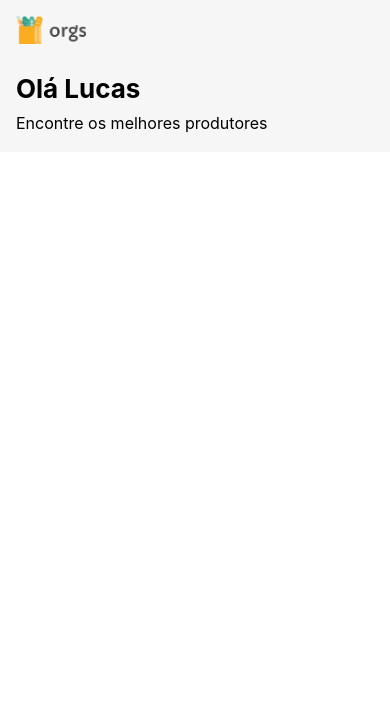
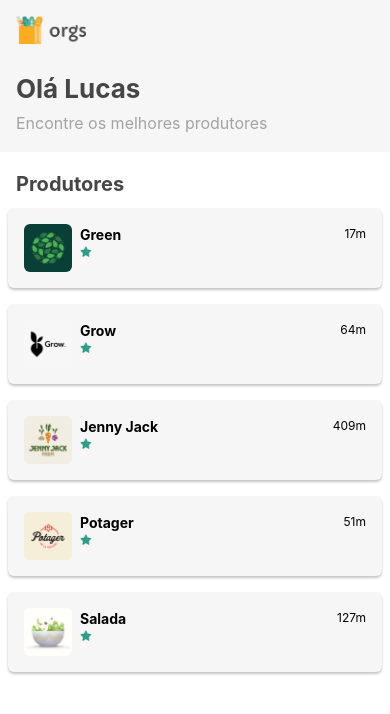
Before and after one commit to lucasmoraist/Orgs-Hooks, a React Native app in the folder orgsHooks/: screen / in a window 390 px wide. Shown: the top 714 px of the page. Built offline with nearby package versions, Linux system fonts and the light colour scheme.

Commit message:
Criando cards dos produtores utilizando useState e estilizando eles

```diff
--- a/orgsHooks/App.js
+++ b/orgsHooks/App.js
@@ -1,11 +1,17 @@
 import React from 'react';
-import { Text, SafeAreaView } from 'react-native';
+import { SafeAreaView, StyleSheet } from 'react-native';
 import Home from './src/Screens/Home';
 
 export default function App(){
   return<>
-    <SafeAreaView>
+    <SafeAreaView style={estilos.tela}>
       <Home/>
     </SafeAreaView>
   </>
 }
+
+const estilos = StyleSheet.create({
+  tela:{
+    flex: 1
+  }
+})
--- /dev/null
+++ b/orgsHooks/src/Screens/Home/components/Estrelas.js
@@ -0,0 +1,21 @@
+import React from "react";
+import { Image, StyleSheet } from "react-native";
+
+import Estrela from '../../../assets/estrela.png';
+import EstrelaCinz from '../../../assets/estrelaCinza.png';
+
+export default function Estrelas({
+    quantidade: quantidadeAntiga,
+    editavel = false,
+    grande = false
+}){
+    const estilos = estilosFuncao();
+    return <Image style={estilos.estrela} source={Estrela}/>
+}
+
+const estilosFuncao = (grande) => StyleSheet.create({
+    estrela:{
+        width: grande ? 36 : 12,
+        height: grande ? 36 : 12
+    }
+})
--- /dev/null
+++ b/orgsHooks/src/Screens/Home/components/Produtor.js
@@ -0,0 +1,63 @@
+import React from "react";
+import { Image, StyleSheet, Text, View } from "react-native";
+import Estrelas from "./Estrelas";
+
+export default function Produtor({ nome, imagem, distancia, estrelas }){
+    return<View style={estilos.cartao}>
+        <Image style={estilos.img} source={imagem} accessibilityLabel={nome}/>
+
+        <View style={estilos.info}>
+            <View>
+                <Text style={estilos.nome}>{ nome }</Text>
+                <Estrelas quantidade={estrelas}/>
+            </View>
+            <Text style={estilos.dist}>{ distancia }</Text>
+        </View>
+    </View>
+}
+
+const estilos = StyleSheet.create({
+    cartao:{
+        backgroundColor: "#F6F6F6",
+        marginVertical: 8,
+        marginHorizontal: 8,
+        borderRadius: 6,
+        flexDirection: "row",
+
+        //Adicionando sombra no iOS
+        shadowColor: "#000",
+        shadowOffset: {
+            width: 0,
+            height: 2
+        },
+        shadowOpacity: 0.23,
+        shadowRadius: 2.62,
+
+        //Adicionando sombra no Android
+        elevation: 4,
+    },
+    img:{
+        width: 48,
+        height: 48,
+        borderRadius: 6,
+        marginVertical: 16,
+        marginLeft: 16
+    },
+    info:{
+        flex: 1,
+        flexDirection: "row",
+        justifyContent: "space-between",
+        marginLeft: 8,
+        marginRight: 16,
+        marginVertical: 16
+    },
+    nome:{
+        fontSize: 14,
+        lineHeight: 22,
+        fontWeight: "bold"
+    },
+    dist:{
+        fontSize: 12,
+        lineHeight: 19
+    }
+})
--- /dev/null
+++ b/orgsHooks/src/Screens/Home/components/Produtores.js
@@ -0,0 +1,42 @@
+import React, { useEffect, useState } from 'react';
+import { Text, FlatList, StyleSheet } from 'react-native';
+
+import { carregaProdutores } from '../../../service/CarregaDados';
+import Produtor from './Produtor';
+
+export default function Produtores({ topo: Topo }){
+
+    const [titulo, setTitulo] = useState('');
+    const [lista, setLista] = useState([])
+
+    useEffect(()=>{
+        const retorno = carregaProdutores();
+        //console.log(retorno)
+        setTitulo(retorno.titulo);
+        setLista(retorno.lista);
+    }, []);
+
+    const header = ()=>{
+        return <>
+            <Topo/>
+            <Text style={estilos.h1}>{ titulo }</Text>
+        </>
+    }
+
+    return <FlatList
+        data={lista}
+        renderItem={({ item }) => <Produtor {...item}/>}
+        keyExtractor={({id})=>id}
+        ListHeaderComponent={header}/>
+}
+
+const estilos = StyleSheet.create({
+    h1:{
+        fontSize: 20,
+        lineHeight: 32,
+        marginHorizontal: 16,
+        marginTop: 16,
+        fontWeight: "bold",
+        color: "#464646"
+    }
+})
--- a/orgsHooks/src/Screens/Home/components/Topo.js
+++ b/orgsHooks/src/Screens/Home/components/Topo.js
@@ -46,11 +46,13 @@ const estilos = StyleSheet.create({
         marginTop: 24,
         fontSize: 26,
         lineHeight: 42,
-        fontWeight:"bold"
+        fontWeight:"bold",
+        color: "#464646"
     },
     desc:{
         fontSize: 16,
-        lineHeight: 26
+        lineHeight: 26,
+        color: "#A3A3A3"
     }
 })
 
--- a/orgsHooks/src/Screens/Home/index.js
+++ b/orgsHooks/src/Screens/Home/index.js
@@ -1,6 +1,9 @@
 import React from "react";
 import Topo from './components/Topo'
+import Produtores from "./components/Produtores";
 
 export default function Home(){
-    return <Topo/>
+    return <>
+        <Produtores topo={Topo}/>
+    </>
 }
--- a/orgsHooks/src/mocks/ProdutoresMocks.js
+++ b/orgsHooks/src/mocks/ProdutoresMocks.js
@@ -10,36 +10,43 @@ const gerarNumeroAleatorio = (min, max) =>{
 
 const produtores ={
     titulo: "Produtores",
-    lisa: [
+    lista: [
         {
+            id: 1,
             nome: "Green",
             imagem: Green,
             distancia: `${gerarNumeroAleatorio(1, 500)}m`,
             estrelas: gerarNumeroAleatorio(1, 5)
         },
         {
+            id: 2,
             nome: "Grow",
             imagem: Grow,
             distancia: `${gerarNumeroAleatorio(1, 500)}m`,
             estrelas: gerarNumeroAleatorio(1, 5)
         },
         {
+            id: 3,
             nome: "Jenny Jack",
             imagem: Jenny,
             distancia: `${gerarNumeroAleatorio(1, 500)}m`,
             estrelas: gerarNumeroAleatorio(1, 5)
         },
         {
+            id: 4,
             nome: "Potager",
             imagem: Potager,
             distancia: `${gerarNumeroAleatorio(1, 500)}m`,
             estrelas: gerarNumeroAleatorio(1, 5)
         },
         {
-            nome: "salad",
+            id: 5,
+            nome: "Salada",
             imagem: Salad,
             distancia: `${gerarNumeroAleatorio(1, 500)}m`,
             estrelas: gerarNumeroAleatorio(1, 5)
         }
     ]
 }
+
+export default produtores;
```
